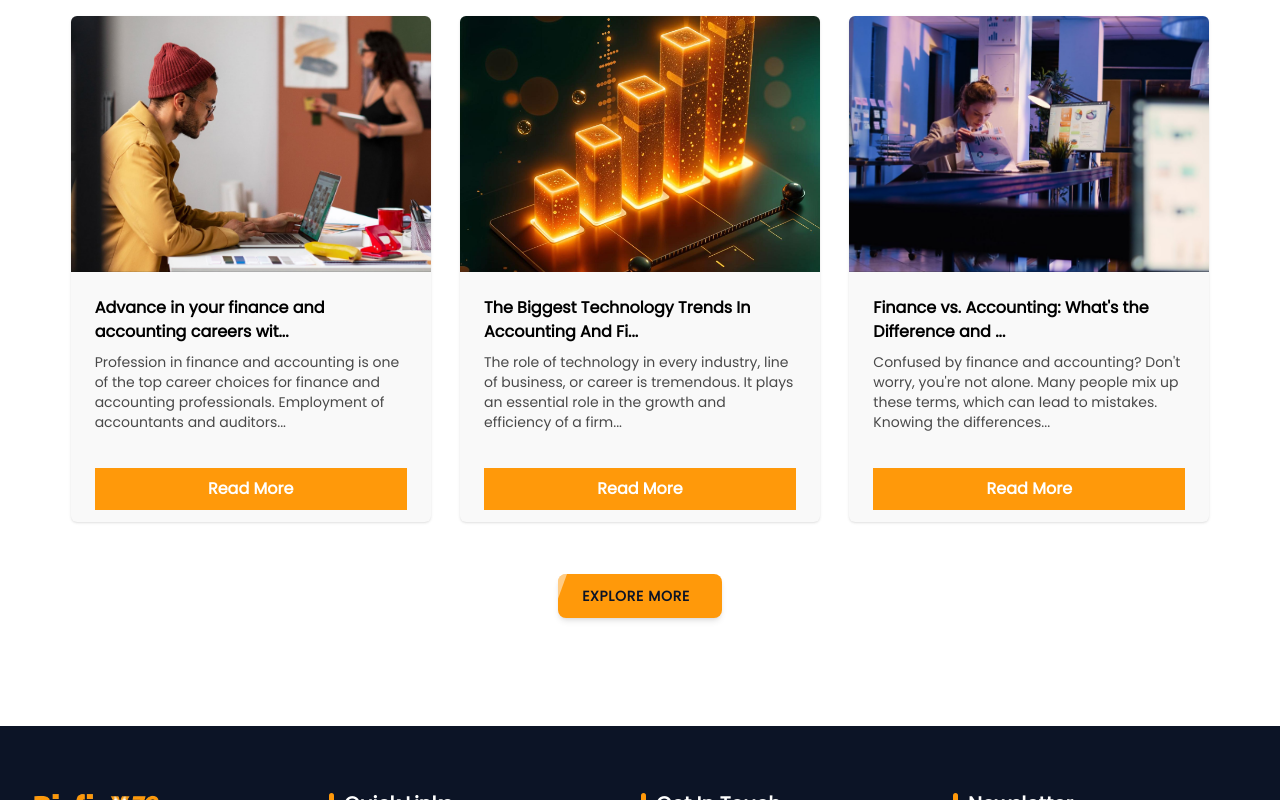
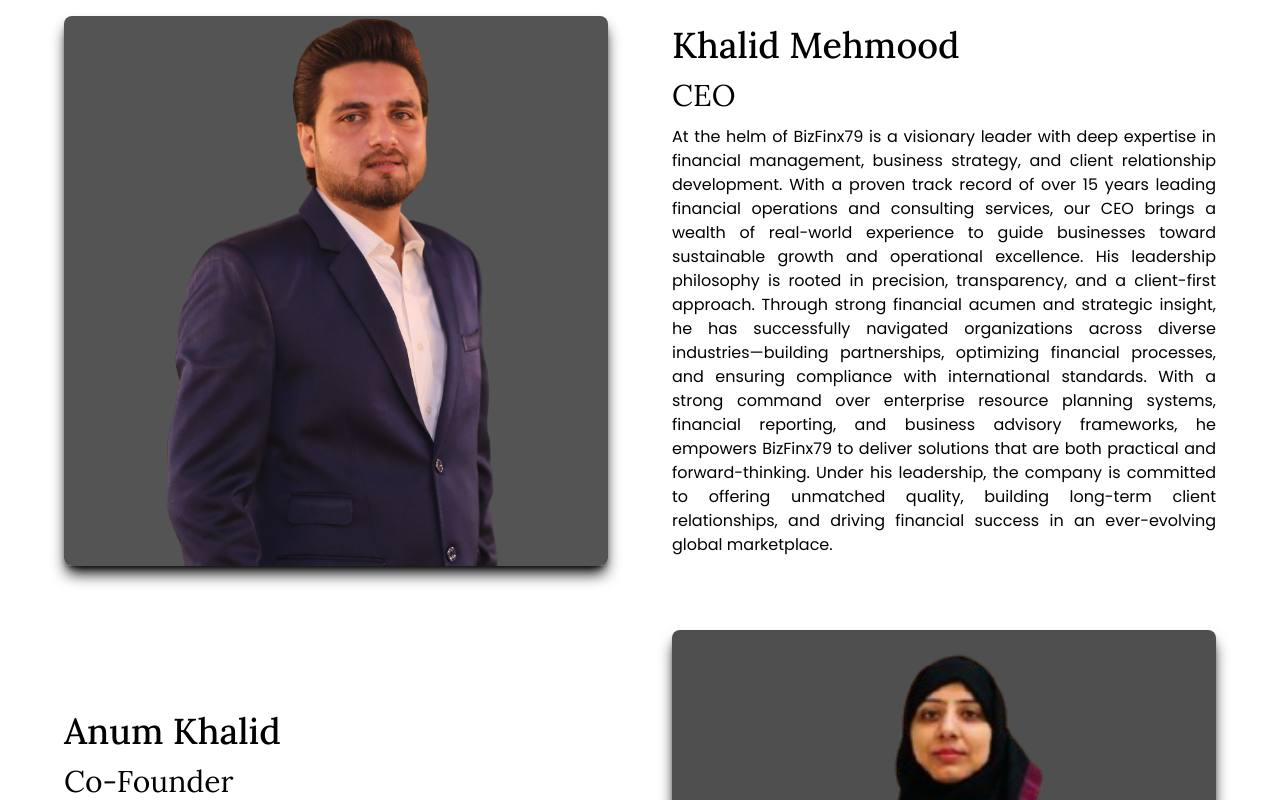
Before and after one commit to solemannoushad/Bizfinx79, a Next.js app: page / in a window 1280 px wide. Shown: the part 3320-4120 px from the top of the page. Built offline with nearby package versions, Linux system fonts and the light colour scheme; some icons are missing.

Commit message:
teams section added

```diff
--- a/src/app/page.tsx
+++ b/src/app/page.tsx
@@ -4,6 +4,7 @@ import HomeHero from "@/components/HomeHero";
 import SpecialitiesSection from "@/components/SpecialitiesSection";
 import SupportSection from "@/components/SupportSection";
 import TargetAudienceSection from "@/components/TargetAudienceSection";
+import Team from "@/components/Team";
 import TrustBadge from "@/components/TrustBadge";
 import VideoBgSection from "@/components/VideoBgSection";
 
@@ -17,6 +18,7 @@ export default function Home() {
       <VideoBgSection />
       {/* <SupportSection /> */}
       <CoreSpecialitiesSection />
+      <Team />
       <BlogsSection />
     </>
   );
--- a/src/app/services/page.tsx
+++ b/src/app/services/page.tsx
@@ -18,7 +18,7 @@ function page() {
   ];
   return (
     <>
-      <Hero heading='services' subheading='Best Accounting and Tax Services Online for Startups and Small Busiensses' />
+      <Hero heading='services' subheading='Best Accounting and Tax Services Online for Startups to large Businesses' />
 
       <section className="section">
         <div className='service-cards-main grid grid-cols-1 md:grid-cols-2 gap-4 justify-center'>
--- a/src/components/StatsBox.tsx
+++ b/src/components/StatsBox.tsx
@@ -6,7 +6,7 @@ import { motion } from "framer-motion";
 const stats = [
   { title: "Projects Delivered", stats: "1000+" },
   { title: "Client Satisfaction", stats: "100%" },
-  { title: "High Positive Reviews", stats: "400+" },
+  { title: "High Positive Reviews", stats: "900+" },
   { title: "Years of Expertise", stats: "15+" },
 ];
 
--- /dev/null
+++ b/src/components/Team.tsx
@@ -0,0 +1,32 @@
+import React from 'react'
+import Heading from './Heading'
+import { teamData } from '@/content/team'
+
+function Team() {
+  return (
+    <div className='section'>
+      <Heading title='Meet Our Founders' />
+      <div className='team-main flex flex-col gap-16 py-10'>
+        {
+            teamData.map((data, index) => {
+                const {img, name, title, description} = data;
+                return(
+                    <div className={`team-card flex ${index % 2 === 0 ? 'flex-row' : 'flex-row-reverse'} gap-16 items-center justify-center`} key={name}>
+                        <div className='team-img w-[50%] h-[550px] rounded-lg shadow-lg shadow-black overflow-hidden'>
+                            <img className="w-full h-full object-cover" src={`/images/${img}`} alt={name} />
+                        </div>
+                        <div className="w-1/2 flex flex-col gap-3">
+                            <h3 className='text-4xl font-medium'>{name}</h3>
+                            <h4 className='text-3xl font-normal'>{title}</h4>
+                            <p className="text-justify">{description}</p>
+                        </div>
+                    </div>
+                )
+            })
+        }
+      </div>
+    </div>
+  )
+}
+
+export default Team
--- /dev/null
+++ b/src/content/team.ts
@@ -0,0 +1,14 @@
+export const teamData = [
+    {
+        img: 'ceo.png',
+        name: 'Khalid Mehmood',
+        title: 'CEO',
+        description: "At the helm of BizFinx79 is a visionary leader with deep expertise in financial management, business strategy, and client relationship development. With a proven track record of over 15 years leading financial operations and consulting services, our CEO brings a wealth of real-world experience to guide businesses toward sustainable growth and operational excellence.\nHis leadership philosophy is rooted in precision, transparency, and a client-first approach. Through strong financial acumen and strategic insight, he has successfully navigated organizations across diverse industries—building partnerships, optimizing financial processes, and ensuring compliance with international standards.\nWith a strong command over enterprise resource planning systems, financial reporting, and business advisory frameworks, he empowers BizFinx79 to deliver solutions that are both practical and forward-thinking. Under his leadership, the company is committed to offering unmatched quality, building long-term client relationships, and driving financial success in an ever-evolving global marketplace."
+    },
+    {
+        img: 'cofounder.png',
+        name: 'Anum Khalid',
+        title: 'Co-Founder',
+        description: "Having 13 years experience in accounting, bookkeeping, management accounting, financial consulting, business advisory. Dedicated GL & Financial Reporting Accountant with a strong foundation in International Accounting Standards (IAS) and International Financial Reporting Standards (IFRS). Possessing professional qualifications and extensive experience. Proficient in SAP ERP with a focus on the FI module, complemented by a solid understanding of Controlling (CO) functions. Skilled in utilizing MS Office applications and proficient in generating insightful dashboard reports to support informed decision-making. Proven ability to ensure compliance with IAS/IFRS guidelines while optimizing financial processes."
+    }
+]
```
Also changed, not shown: public/images/ceo.png (added), public/images/cofounder.png (added).
